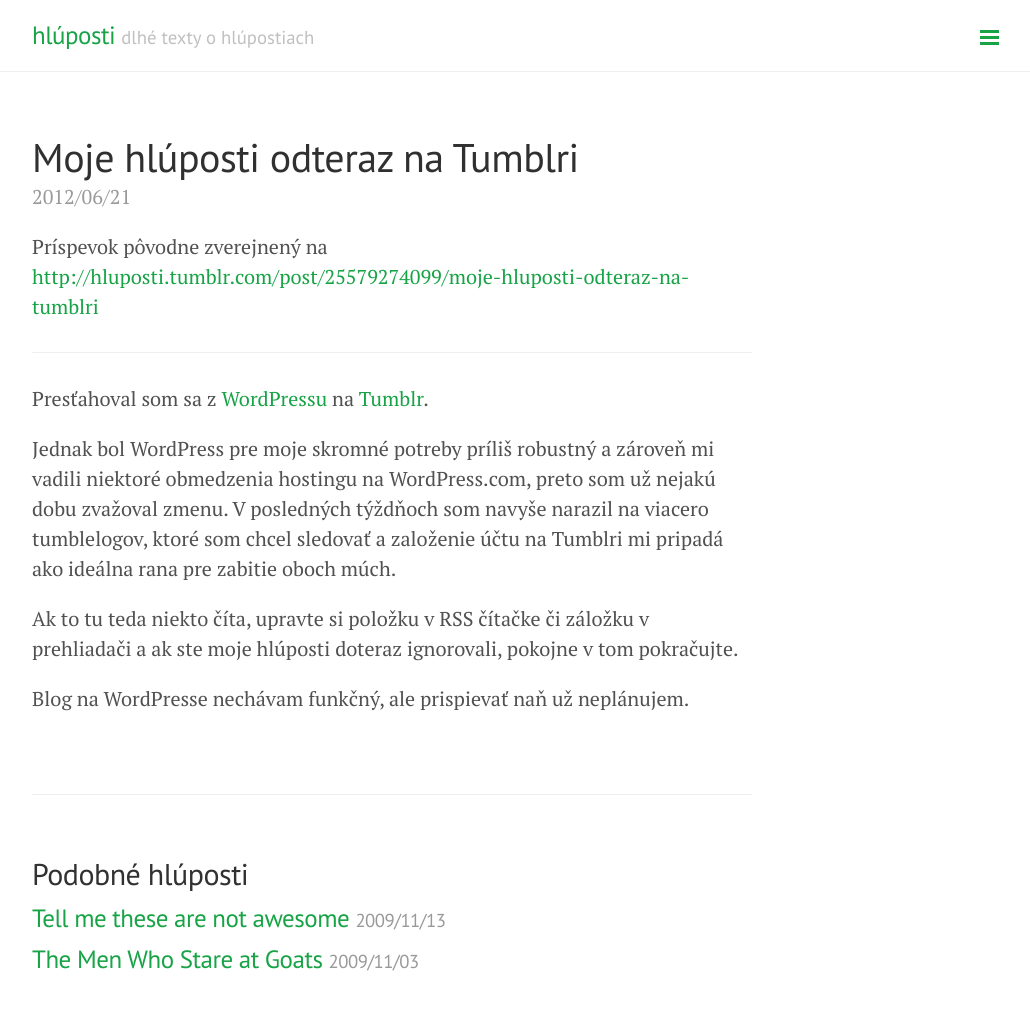
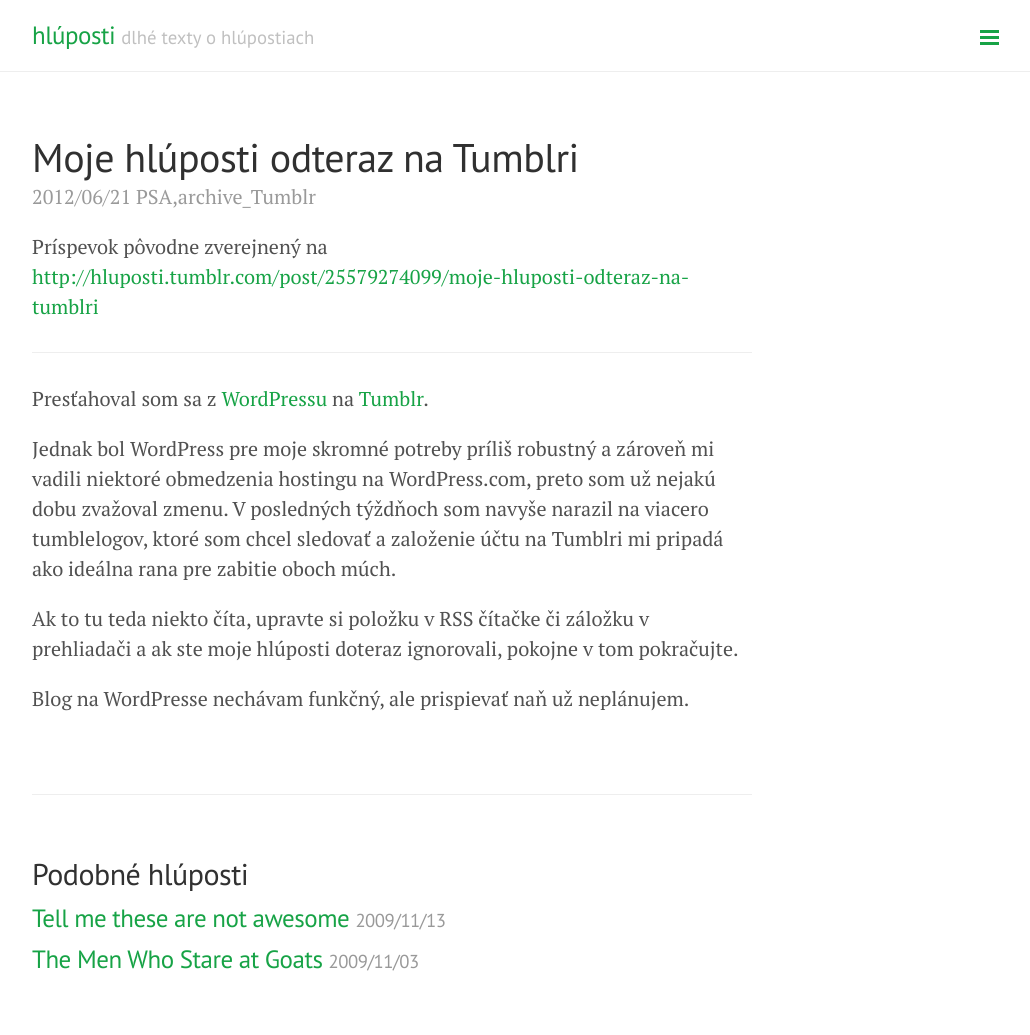
Before and after one commit to hluposti/hluposti.github.io, a Jekyll site: the page built from _posts/2012-06-21-moje-hluposti-odteraz-na-tumblri.md, in a window 1280 px wide. Shown: the whole page, without its empty margins (248-1278 px from the left). Built offline with Jekyll 4.4.1, drawn with Linux system fonts in a browser that asks for light colours; Markdown is read by kramdown in place of the engine named in the settings.

Commit message:
Update post.html

```diff
--- a/_layouts/post.html
+++ b/_layouts/post.html
@@ -4,7 +4,7 @@ layout: default
 
 <div class="post">
   <h1 class="post-title">{{ page.title }}</h1>
-  <span class="post-date">{{ page.date | date: "%Y/%m/%d" }}  {{ post.tags }}</span>
+  <span class="post-date">{{ page.date | date: "%Y/%m/%d" }}  {{ page.tags }}</span>
   {{ content }}
 </div>
 
```
